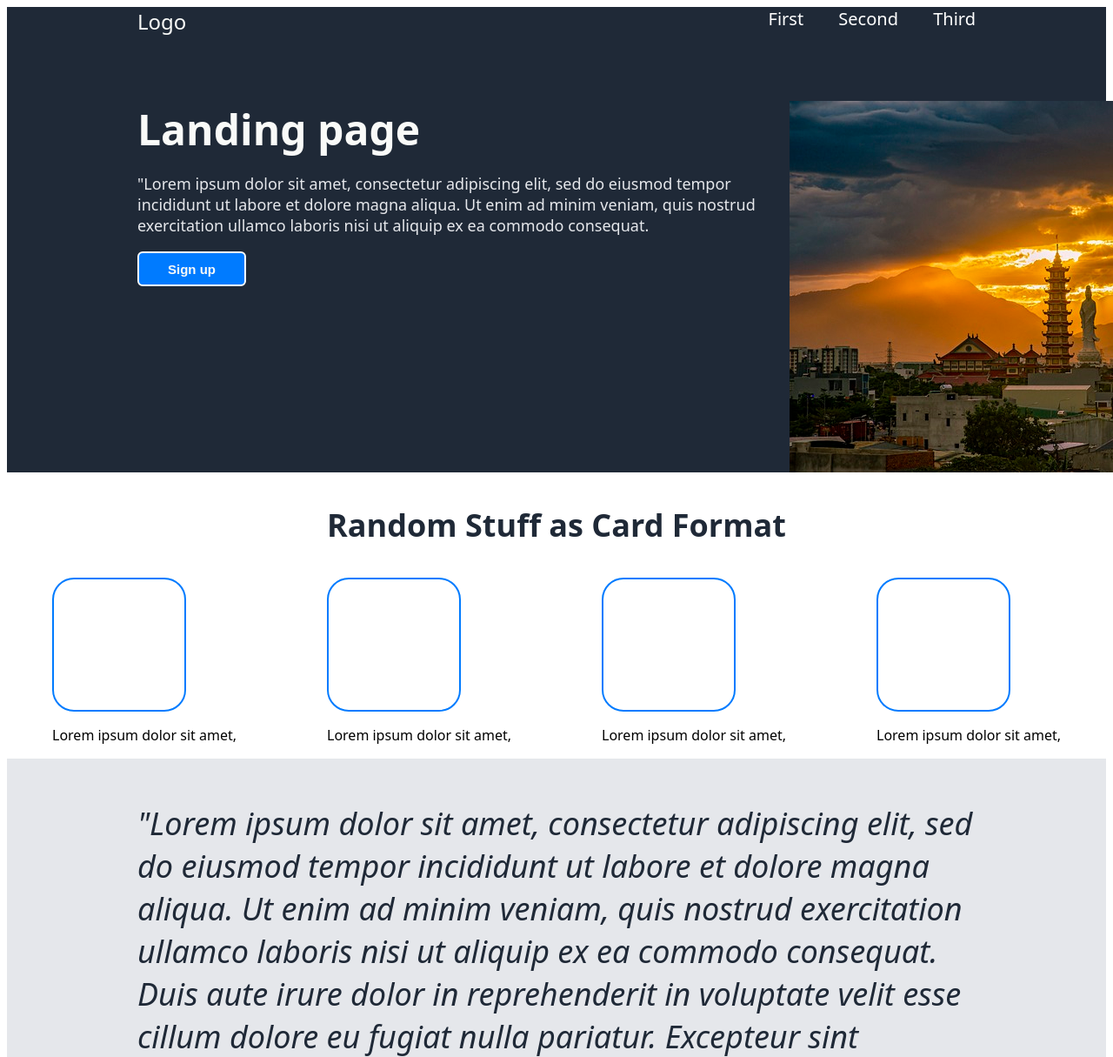
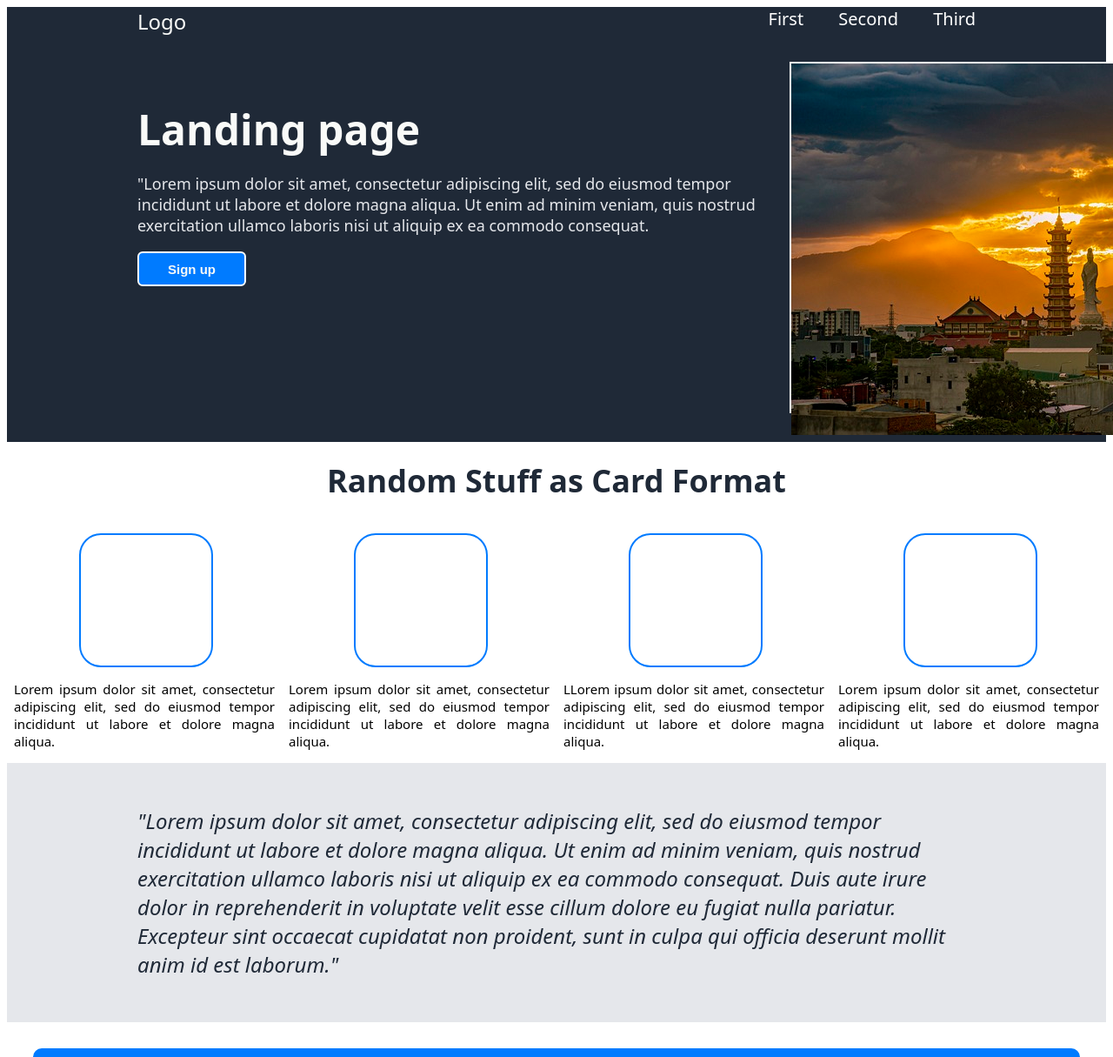
Before and after one commit to AdGiampic/landing-page, a plain HTML site: page index.html in a window 1280 px wide. Shown: the top 1215 px of the page at 87% size. Drawn offline with Linux system fonts and the light colour scheme.

Commit message:
Added longer text in the card caption and refined sizes on containers

```diff
--- a/index.html
+++ b/index.html
@@ -18,15 +18,16 @@
             </div>
         </div>
         <div class = "hero">
-            <div class="wrap">
-
+            <div class="text-wrap">
                 <div class="hero-title">Landing page</div>
                 <div class = "text-b">
                     <p>"Lorem ipsum dolor sit amet, consectetur adipiscing elit, sed do eiusmod tempor incididunt ut labore et dolore magna aliqua. Ut enim ad minim veniam, quis nostrud exercitation ullamco laboris nisi ut aliquip ex ea commodo consequat. </p>
                     <button class = "signup">Sign up</button>
                 </div>
             </div>
+            <div class = "img-wrap">
                 <img src = "monastery.jpg">
+            </div>
         </div>
     </div>
     <p class = "cards-title">Random Stuff as Card Format</p>
@@ -34,25 +35,25 @@
         <div class = "card">
             <div class = "img-container">
             </div>
-            <p class =description>Lorem ipsum dolor sit amet,</p>
+            <p class =description>Lorem ipsum dolor sit amet, consectetur adipiscing elit, sed do eiusmod tempor incididunt ut labore et dolore magna aliqua.</p>
         </div>
         <div class = "card">
             <div class = "img-container">
 
             </div>
-            <p class =description>Lorem ipsum dolor sit amet,</p>
+            <p class =description>Lorem ipsum dolor sit amet, consectetur adipiscing elit, sed do eiusmod tempor incididunt ut labore et dolore magna aliqua.</p>
         </div>
         <div class = "card">
             <div class = "img-container">
 
             </div>
-            <p class =description>Lorem ipsum dolor sit amet,</p>
+            <p class =description>LLorem ipsum dolor sit amet, consectetur adipiscing elit, sed do eiusmod tempor incididunt ut labore et dolore magna aliqua.</p>
         </div>
         <div class = "card">
             <div class = "img-container">
 
             </div>
-            <p class =description>Lorem ipsum dolor sit amet,</p>
+            <p class =description>Lorem ipsum dolor sit amet, consectetur adipiscing elit, sed do eiusmod tempor incididunt ut labore et dolore magna aliqua.</p>
         </div>
     </div>
     <div class ="quote">"Lorem ipsum dolor sit amet, consectetur adipiscing elit, sed do eiusmod tempor incididunt ut labore et dolore magna aliqua. Ut enim ad minim veniam, quis nostrud exercitation ullamco laboris nisi ut aliquip ex ea commodo consequat. Duis aute irure dolor in reprehenderit in voluptate velit esse cillum dolore eu fugiat nulla pariatur. Excepteur sint occaecat cupidatat non proident, sunt in culpa qui officia deserunt mollit anim id est laborum."</div>
--- a/style.css
+++ b/style.css
@@ -7,6 +7,7 @@ body{
     color: white;
     padding-left: 150px;
     padding-right: 150px;
+    height: 500px;
 }
 
 .header{
@@ -31,9 +32,13 @@ a{
 }
 
 .hero{
-    margin-top: 75px;
+    margin-top: 30px;
     display: flex;
     justify-content: space-around;
+}
+
+.text-wrap{
+    margin-top: 45px;
 }
 .hero-title {
     font-size: 48px;
@@ -58,11 +63,17 @@ a{
     border: 2px solid white;
 }
 
+.img-wrap{
+    border: 2px solid #f9faf8;
+    height: 400px;
+}
+
 .cards-title{
     text-align: center;
     font-size: 36px;
     font-weight: bolder;
     color: #1f2937;
+    margin-top: 20px;
 }
 
 .cards{
@@ -71,20 +82,26 @@ a{
 
 }
 
+.card{
+    width: 300px;
+    flex-wrap: wrap;
+    text-align: justify;
+    text-justify: distribute;
+    font-size: 15px;
+}
+
 .img-container{
     width: 150px;
     height: 150px;
     border: 2px solid #007bff;
     border-radius: 25px;
+    margin-left: 75px;
 }
 
-.description{
-    align-content: center;
-}
 
 .quote{
     background-color: #e5e7eb;
-    font-size: 36px;
+    font-size: 24px;
     font-style: italic;
     color: #1f2937;
     padding-left: 150px;
@@ -97,7 +114,7 @@ a{
 .closing{
     display: flex;
     justify-content: center;
-    margin: 50px;
+    margin: 30px;
 }
 
 .closing-box{
```
